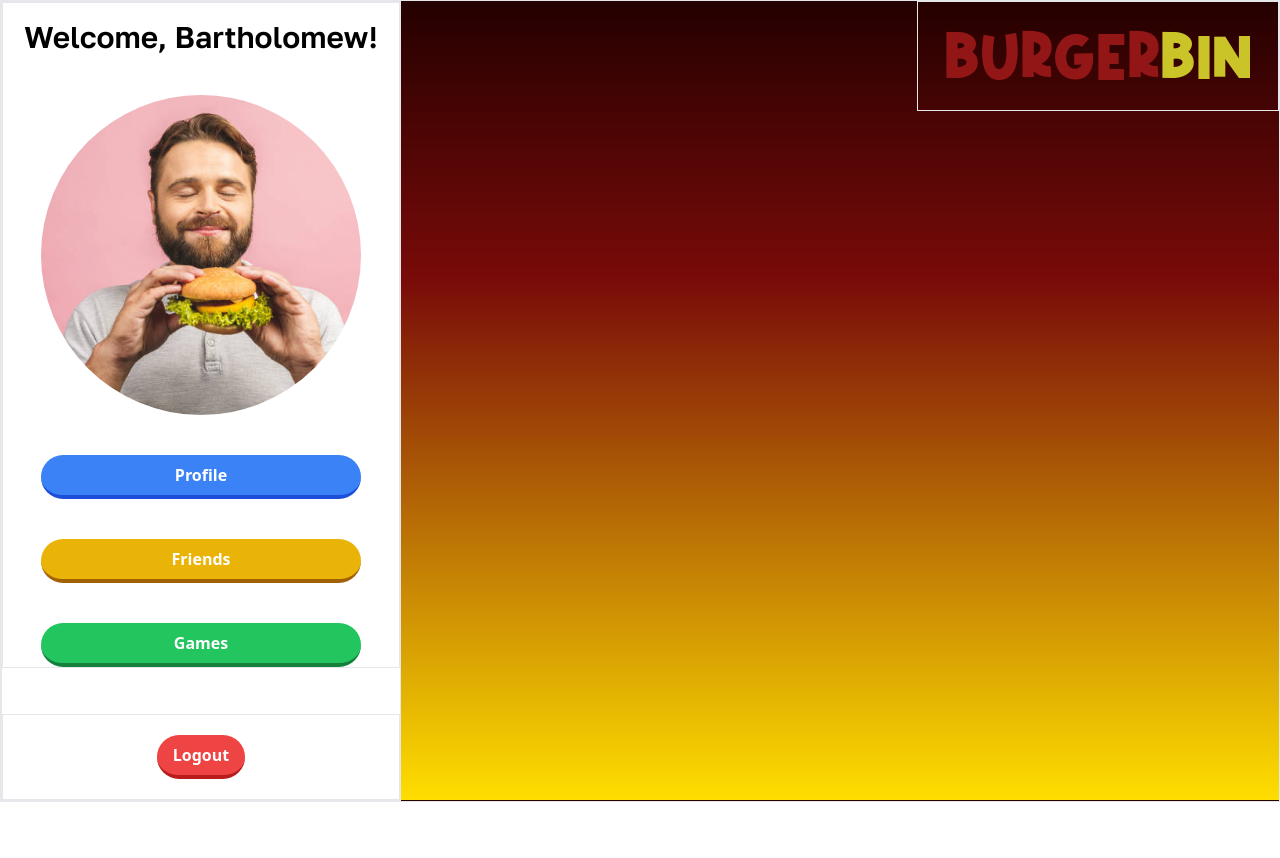
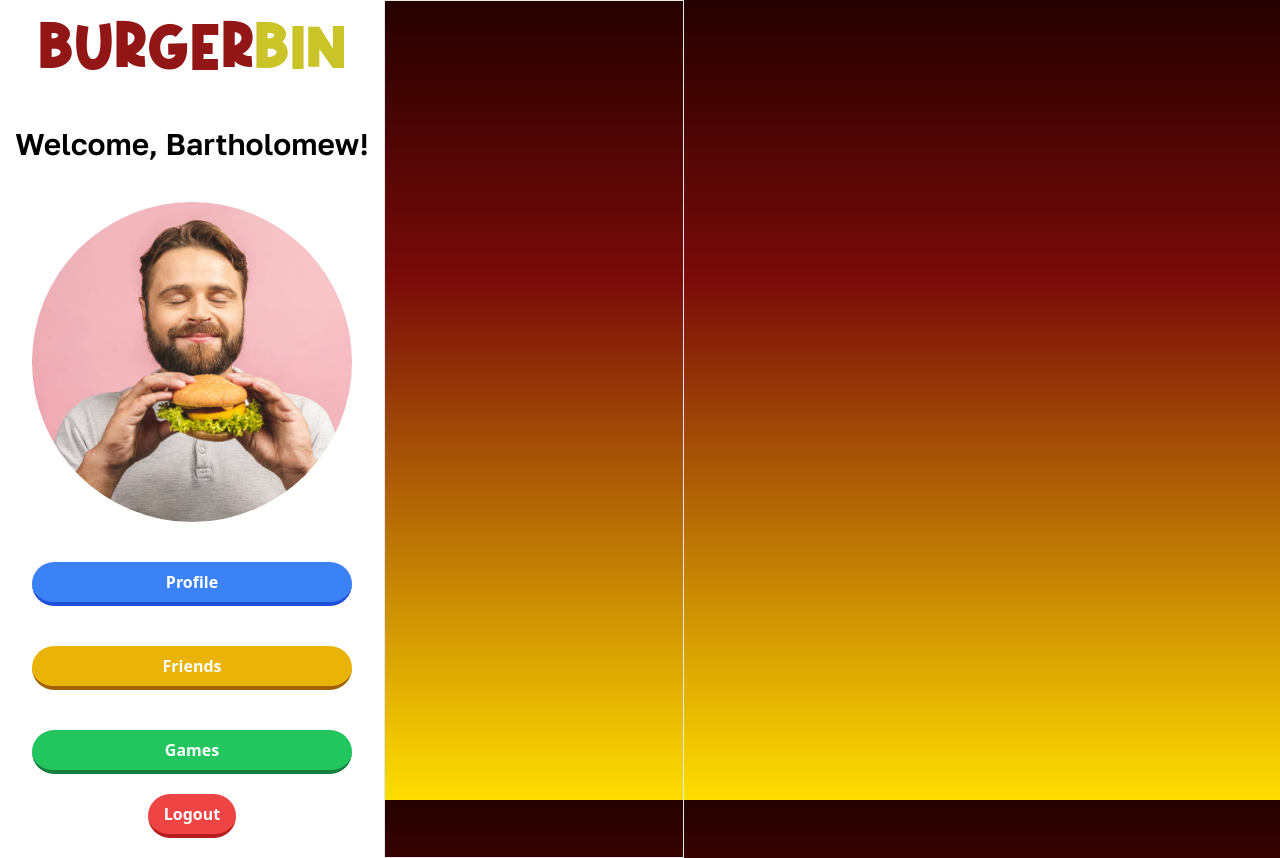
Before and after one commit to michaelmcniel65/BurgerBin-OLD, a React (Vite) app: page / in a window 1280 px wide. Before the commit the page ends 802 px from the top, so only its background shows below. Built offline with nearby package versions, Linux system fonts and the light colour scheme.

Commit message:
Changed profile sidebar, added media query

```diff
--- a/src/home.jsx
+++ b/src/home.jsx
@@ -5,7 +5,10 @@ import './index.css';
 function ProfileSideBar() {
   return (
     <>
-      <div className='flex flex-col items-center gap-10 border'>
+    <div className='profileBarLarge'>
+      <div className='flex flex-col justify-between bg-white min-h-screen w-96'>
+        <div className='flex flex-col items-center gap-10'>
+          <img className='pt-5' src="./burgerbinassets/burgerbinlogo.png"/>
           <h1 className='welcome-user text-3xl text-black pt-4'>Welcome, Bartholomew!</h1>
           <img className='w-[20rem] h-[20rem] rounded-full object-cover'
               src='./burgerbinassets/defaultprofileimage.jpg'/>
@@ -16,13 +19,16 @@ function ProfileSideBar() {
           <button className='w-[20rem] bg-green-500 hover:bg-green-400 text-white font-bold
             py-2 px-4 border-b-4 border-green-700 hover:border-green-500 rounded-3xl'>Games</button>
         </div>
-      <div className='flex flex-col items-center p-5 border'>
+        <div className='flex flex-col items-center p-5'>
         <button className='bg-red-500 hover:bg-red-400 text-white font-bold
             py-2 px-4 border-b-4 border-red-700 hover:border-red-500 rounded-3xl'>Logout</button>
+        </div>
+      </div>
     </div>
     </>
   )
 }
+
 
 function contentScroll() {
   return (
@@ -36,13 +42,10 @@ export default function Home() {
 
   return (
     <>
-    <div className='flex justify-between border'>
-      <div className='flex flex-col justify-between bg-white border min-h-screen w-[400px]'>
-        <ProfileSideBar className='fixed'/>
-      </div>
-      <div className='border max-h-[110px] p-7'>
-        <img src="./burgerbinassets/burgerbinlogo.png"/>
-      </div>
+    <div className='flex'>
+      <ProfileSideBar/>
+      <div className='border w-[300px]'></div>
+      <div></div>
     </div>
     </>
   )
--- a/src/index.css
+++ b/src/index.css
@@ -14,3 +14,7 @@ body {
     font-family: 'Golos Text', sans-serif;
     word-break: break-all;
 }
+
+@media (max-width: 1000px) {
+    .profileBarLarge {display: none;}
+}
```
Lines whose indentation alone changed are shown as unchanged.
